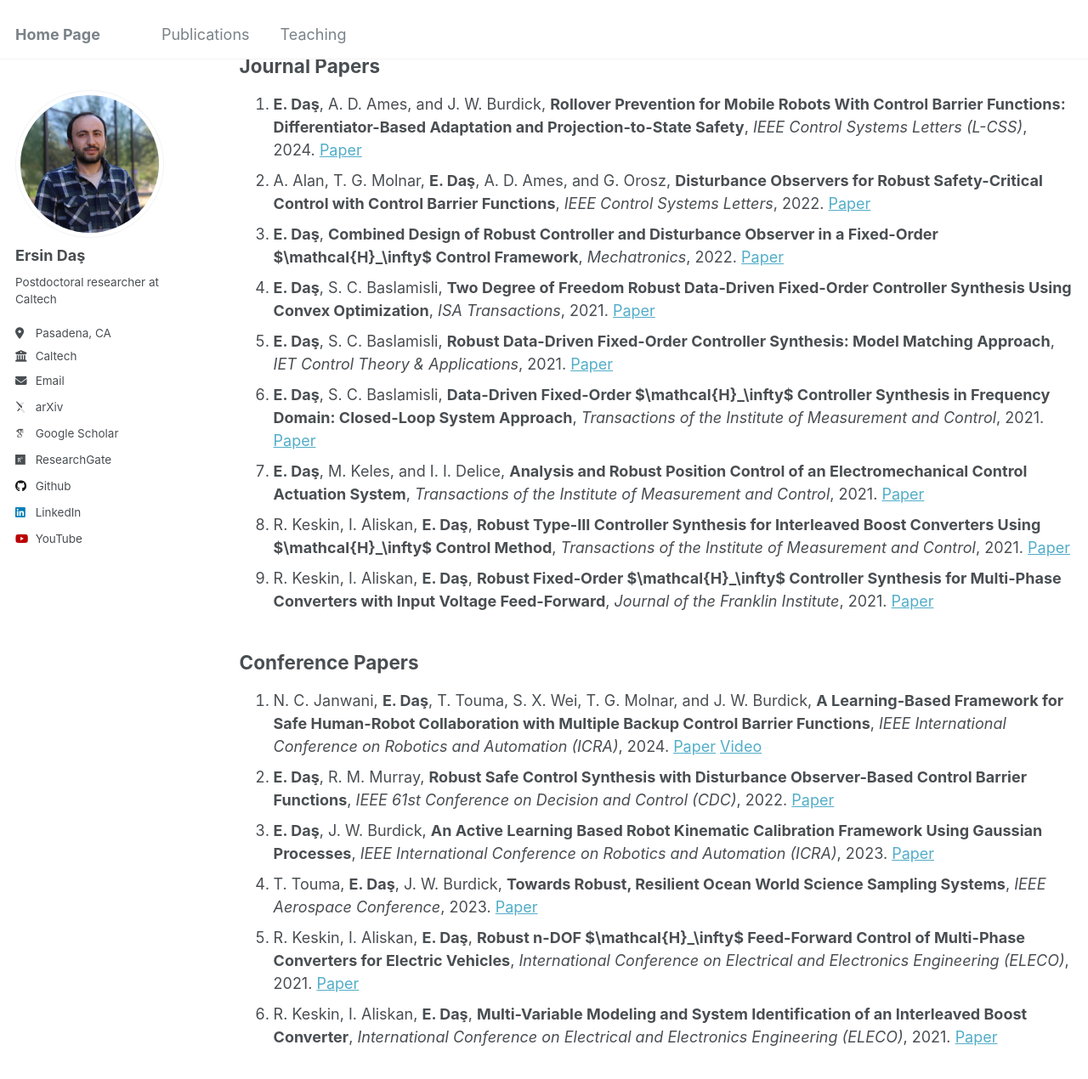
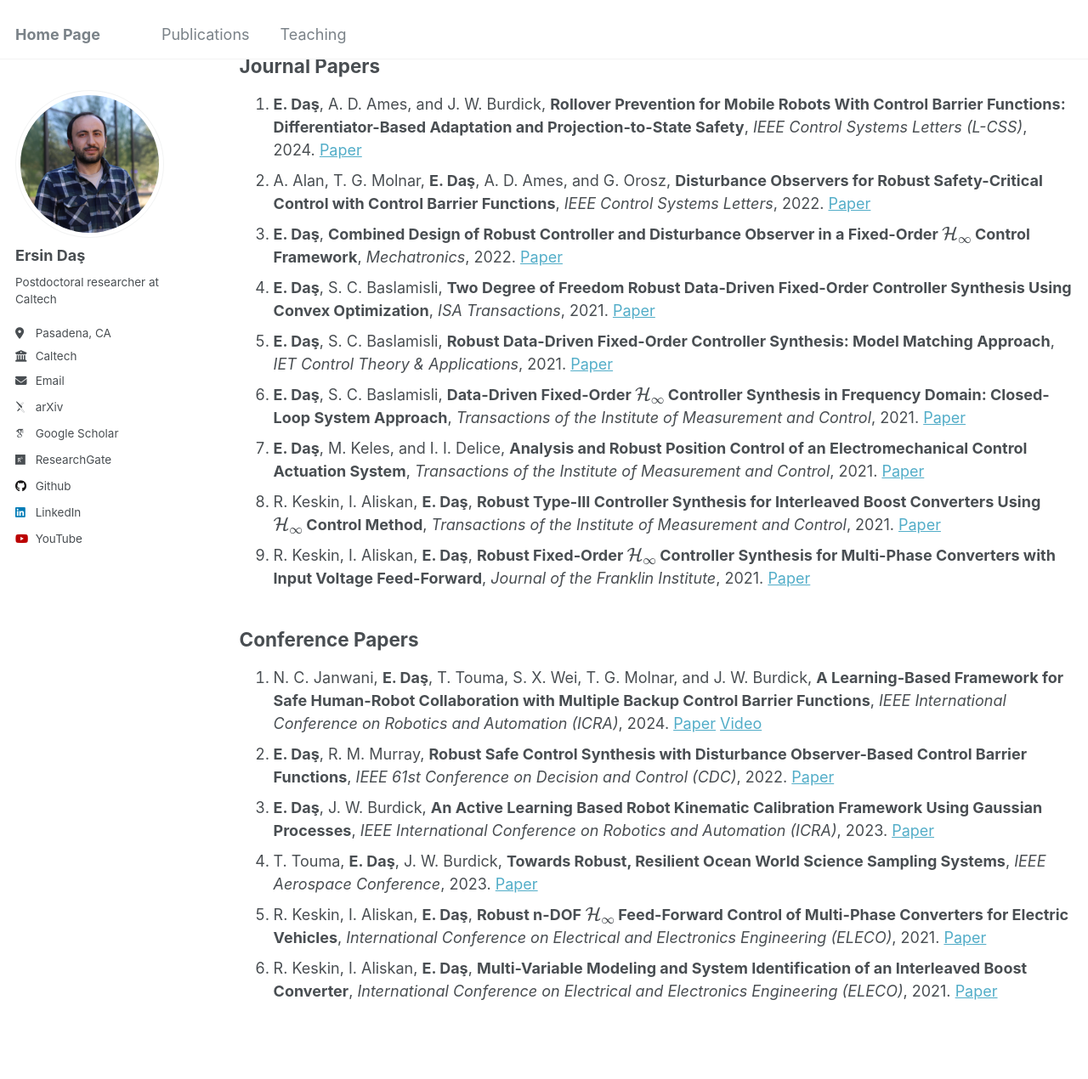
Before and after one commit to ersindas/ersindas.github.io, a Jekyll site: the page built from _pages/publications.md, in a window 1280 px wide and 1400 px high, scrolled down 363 px. Shown: the top 1270 px of the window at 85% size. Built offline with Jekyll 4.4.1, drawn with Linux system fonts in a browser that asks for light colours; some web fonts are replaced.

```diff
--- a/_pages/publications.md
+++ b/_pages/publications.md
@@ -18,13 +18,13 @@ author_profile: true
 
 1. **E. Daş**, A. D. Ames, and J. W. Burdick, **Rollover Prevention for Mobile Robots With Control Barrier Functions: Differentiator-Based Adaptation and Projection-to-State Safety**, *IEEE Control Systems Letters (L-CSS)*, 2024. [Paper](https://arxiv.org/pdf/2403.08916)
 2. A. Alan, T. G. Molnar, **E. Daş**, A. D. Ames, and G. Orosz, **Disturbance Observers for Robust Safety-Critical Control with Control Barrier Functions**, *IEEE Control Systems Letters*, 2022. [Paper](https://arxiv.org/pdf/2209.08123)
-3. **E. Daş**, **Combined Design of Robust Controller and Disturbance Observer in a Fixed-Order $\mathcal{H}_\infty$ Control Framework**, *Mechatronics*, 2022. [Paper](https://www.sciencedirect.com/science/article/pii/S0957415822001301)
+3. **E. Daş**, **Combined Design of Robust Controller and Disturbance Observer in a Fixed-Order $$\mathcal{H}_\infty$$ Control Framework**, *Mechatronics*, 2022. [Paper](https://www.sciencedirect.com/science/article/pii/S0957415822001301)
 4. **E. Daş**, S. C. Baslamisli, **Two Degree of Freedom Robust Data-Driven Fixed-Order Controller Synthesis Using Convex Optimization**, *ISA Transactions*, 2021. [Paper](https://www.sciencedirect.com/science/article/pii/S0019057820305474)
 5. **E. Daş**, S. C. Baslamisli, **Robust Data-Driven Fixed-Order Controller Synthesis: Model Matching Approach**, *IET Control Theory & Applications*, 2021. [Paper](https://ietresearch.onlinelibrary.wiley.com/doi/full/10.1049/cth2.12024)
-6. **E. Daş**, S. C. Baslamisli, **Data-Driven Fixed-Order $\mathcal{H}_\infty$ Controller Synthesis in Frequency Domain: Closed-Loop System Approach**, *Transactions of the Institute of Measurement and Control*, 2021. [Paper](https://journals.sagepub.com/doi/abs/10.1177/0142331219847741)
+6. **E. Daş**, S. C. Baslamisli, **Data-Driven Fixed-Order $$\mathcal{H}_\infty$$ Controller Synthesis in Frequency Domain: Closed-Loop System Approach**, *Transactions of the Institute of Measurement and Control*, 2021. [Paper](https://journals.sagepub.com/doi/abs/10.1177/0142331219847741)
 7. **E. Daş**, M. Keles, and I. I. Delice, **Analysis and Robust Position Control of an Electromechanical Control Actuation System**, *Transactions of the Institute of Measurement and Control*, 2021. [Paper](https://journals.sagepub.com/doi/abs/10.1177/0142331218813421)
-8. R. Keskin, I. Aliskan, **E. Daş**, **Robust Type-III Controller Synthesis for Interleaved Boost Converters Using $\mathcal{H}_\infty$ Control Method**, *Transactions of the Institute of Measurement and Control*, 2021. [Paper](https://journals.sagepub.com/doi/abs/10.1177/01423312211019560)
-9. R. Keskin, I. Aliskan, **E. Daş**, **Robust Fixed-Order $\mathcal{H}_\infty$ Controller Synthesis for Multi-Phase Converters with Input Voltage Feed-Forward**, *Journal of the Franklin Institute*, 2021. [Paper](https://www.sciencedirect.com/science/article/pii/S001600322300371X)
+8. R. Keskin, I. Aliskan, **E. Daş**, **Robust Type-III Controller Synthesis for Interleaved Boost Converters Using $$\mathcal{H}_\infty$$ Control Method**, *Transactions of the Institute of Measurement and Control*, 2021. [Paper](https://journals.sagepub.com/doi/abs/10.1177/01423312211019560)
+9. R. Keskin, I. Aliskan, **E. Daş**, **Robust Fixed-Order $$\mathcal{H}_\infty$$ Controller Synthesis for Multi-Phase Converters with Input Voltage Feed-Forward**, *Journal of the Franklin Institute*, 2021. [Paper](https://www.sciencedirect.com/science/article/pii/S001600322300371X)
 
 ## Conference Papers
 
@@ -32,5 +32,5 @@ author_profile: true
 2. **E. Daş**, R. M. Murray, **Robust Safe Control Synthesis with Disturbance Observer-Based Control Barrier Functions**, *IEEE 61st Conference on Decision and Control (CDC)*, 2022. [Paper](https://arxiv.org/pdf/2201.05758)
 3. **E. Daş**, J. W. Burdick, **An Active Learning Based Robot Kinematic Calibration Framework Using Gaussian Processes**, *IEEE International Conference on Robotics and Automation (ICRA)*, 2023. [Paper](https://arxiv.org/pdf/2303.03658)
 4. T. Touma, **E. Daş**, J. W. Burdick, **Towards Robust, Resilient Ocean World Science Sampling Systems**, *IEEE Aerospace Conference*, 2023. [Paper](https://ieeexplore.ieee.org/document/10115718)
-5. R. Keskin, I. Aliskan, **E. Daş**, **Robust n-DOF $\mathcal{H}_\infty$ Feed-Forward Control of Multi-Phase Converters for Electric Vehicles**, *International Conference on Electrical and Electronics Engineering (ELECO)*, 2021. [Paper](https://ieeexplore.ieee.org/abstract/document/9677777)
+5. R. Keskin, I. Aliskan, **E. Daş**, **Robust n-DOF $$\mathcal{H}_\infty$$ Feed-Forward Control of Multi-Phase Converters for Electric Vehicles**, *International Conference on Electrical and Electronics Engineering (ELECO)*, 2021. [Paper](https://ieeexplore.ieee.org/abstract/document/9677777)
 6. R. Keskin, I. Aliskan, **E. Daş**, **Multi-Variable Modeling and System Identification of an Interleaved Boost Converter**, *International Conference on Electrical and Electronics Engineering (ELECO)*, 2021. [Paper](https://ieeexplore.ieee.org/abstract/document/9677780)
```
